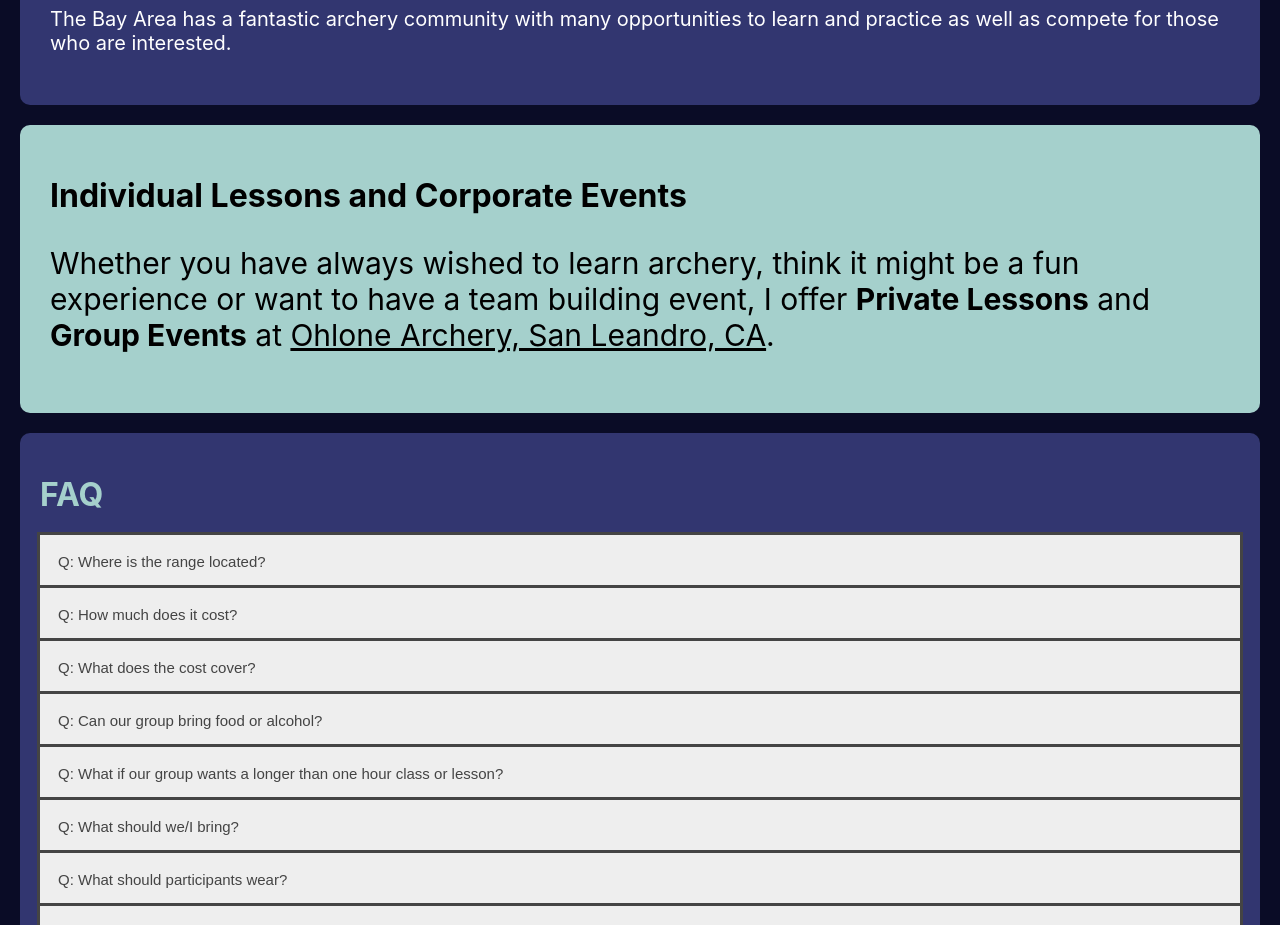
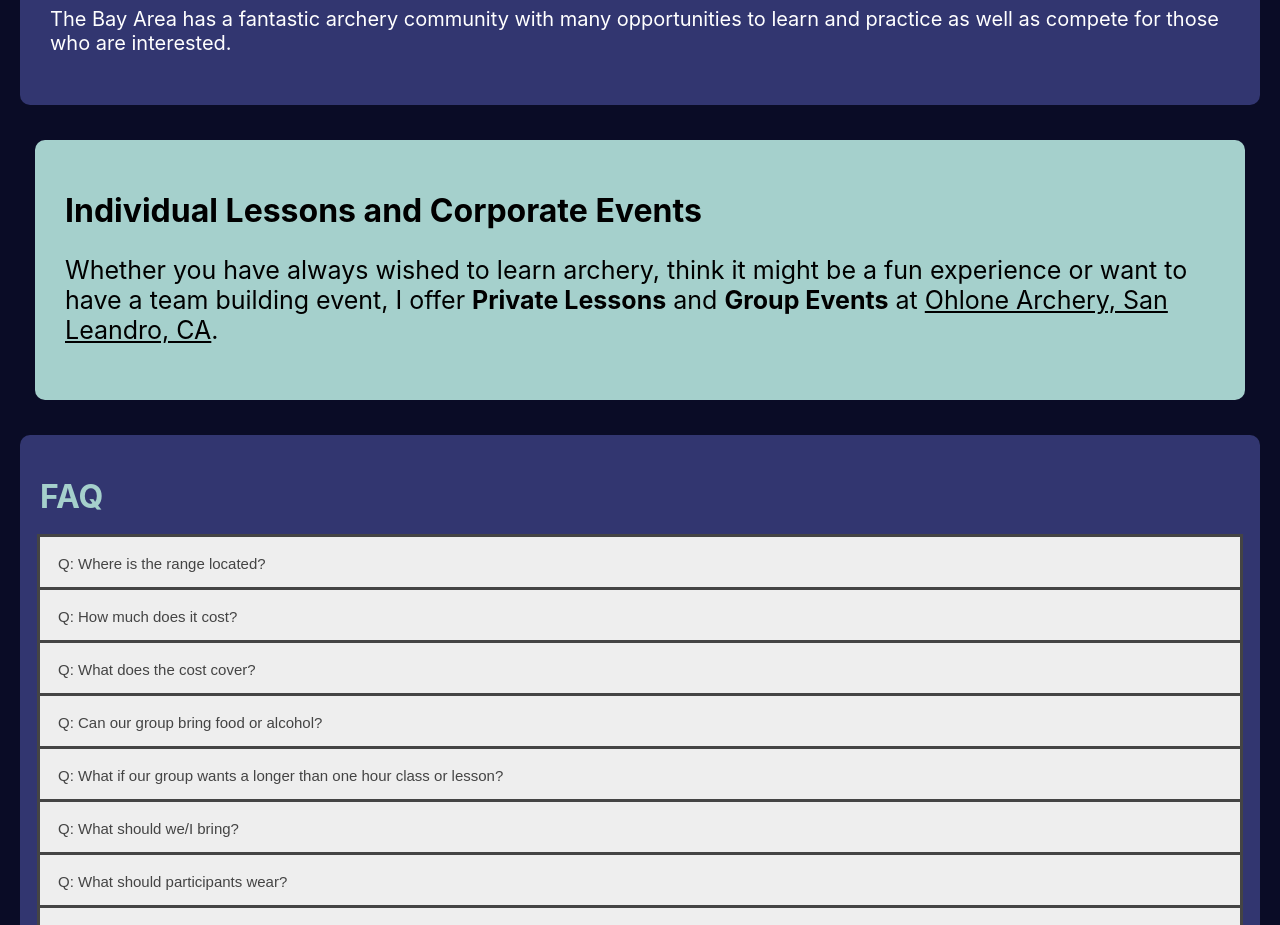
Before and after one commit to bjwilk/Karchery, a React (Create React App) app: page / in a window 1280 px wide. Shown: the part 800-1725 px from the top of the page. Built offline with nearby package versions, Linux system fonts and the light colour scheme.

Commit message:
css edits

```diff
--- a/src/Accordion.js
+++ b/src/Accordion.js
@@ -27,7 +27,7 @@ class Accordion extends React.Component {
         </button>
         <div className="panel">
           <p>
-            All prices are on the booking page. Click the Book Event button to
+            All prices are on the booking page. Click the <u>Book Event</u> button to
             see prices.
           </p>
         </div>
--- a/src/App.js
+++ b/src/App.js
@@ -3,6 +3,7 @@ import banner from "./img/banner.jpeg";
 import styled from "styled-components";
 import Accordion from "./Accordion";
 import eba from "./img/eba.jpg";
+import Target from "./img/Target.jpeg";
 
 const Navbar = styled.nav`
   background-image: url(${eba});
@@ -75,7 +76,7 @@ const Lower = styled.div`
 const Middle = styled.div`
   background-color: #a5d0cc;
   padding: 30px;
-  margin: 20px;
+  margin: 35px;
   border-radius: 10px;
 `;
 
@@ -93,6 +94,10 @@ const P = styled.p`
 
 const Back = styled.div`
   background-color: #0a0c26;
+  // background-image: url(${Target});
+  // background-size: cover;
+  // background-position: center;
+  // background-attachment: fixed;
 `;
 
 function App() {
@@ -130,7 +135,7 @@ function App() {
 
       <Middle>
         <h1>Individual Lessons and Corporate Events</h1>
-        <p style={{ fontSize: "30px" }}>
+        <p style={{ fontSize: "25px" }}>
           Whether you have always wished to learn archery, think it might be a
           fun experience or want to have a team building event, I offer{" "}
           <strong>Private Lessons</strong> and <strong>Group Events</strong> at{" "}
```
